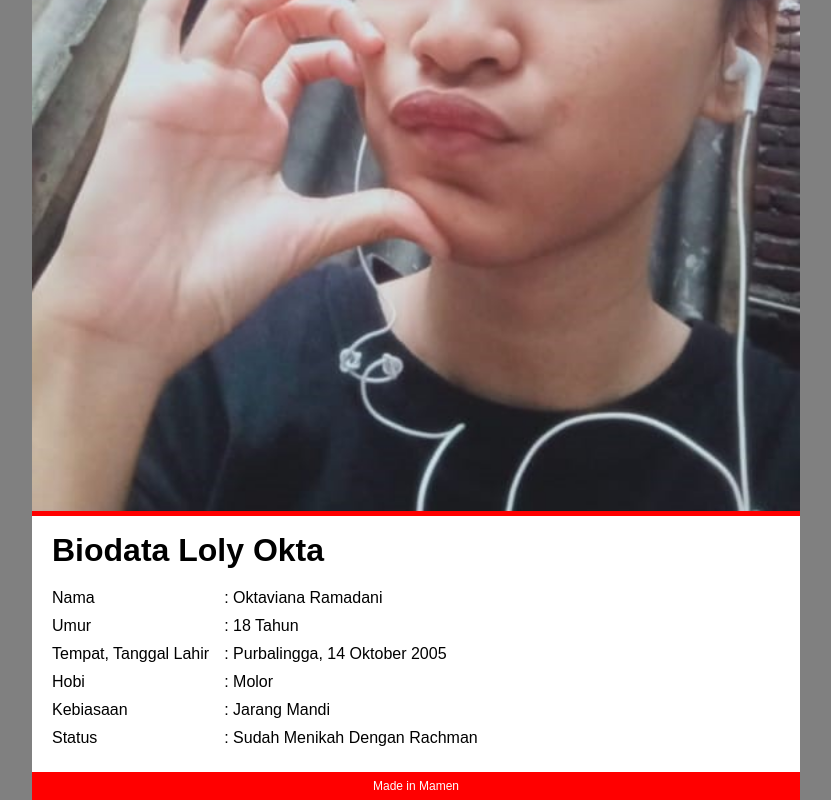
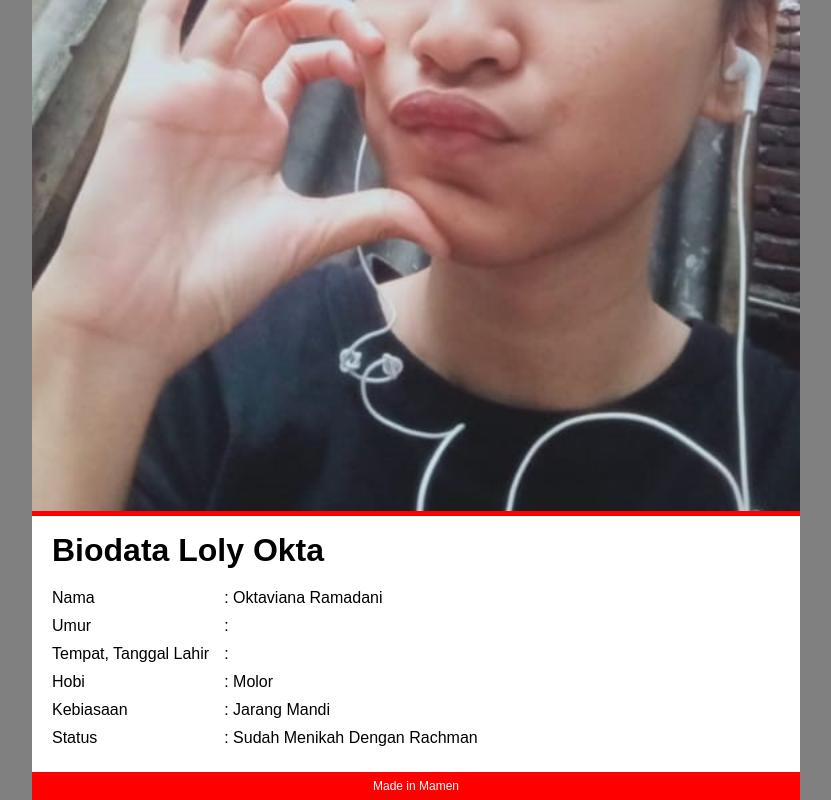
Before and after one commit to HunusZen/Project01, a plain HTML site: page index.html in a window 1280 px wide. Shown: the part 634-1434 px from the top of the page, without its empty margins (224-1055 px from the left). Drawn offline with Linux system fonts and the light colour scheme.

Commit message:
index.html

```diff
--- a/index.html
+++ b/index.html
@@ -26,11 +26,11 @@
             </tr>
             <tr>
                 <td>Umur</td>
-                <td>: 18 Tahun</td>
+                <td>: </td>
             </tr>
             <tr>
                 <td>Tempat, Tanggal Lahir</td>
-                <td>: Purbalingga, 14 Oktober 2005</td>
+                <td>: </td>
             </tr>
             <tr>
                 <td>Hobi</td>
```
